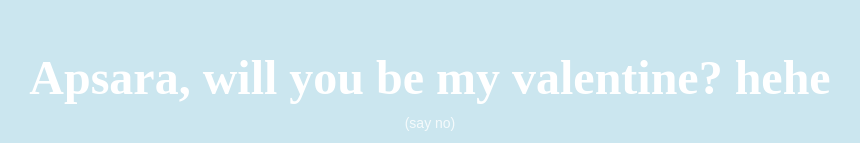
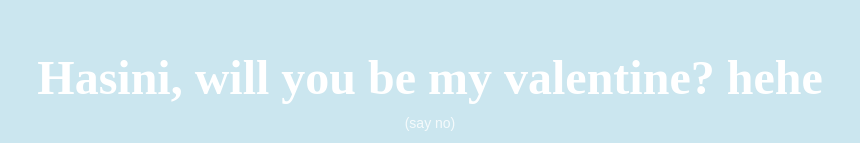
Before and after one commit to Zippo-08/more, a plain HTML site: page index.html in a window 1280 px wide. Shown: the part 179-322 px from the top of the page, without its empty margins (210-1070 px from the left). Drawn offline with Linux system fonts and the light colour scheme.

Commit message:
Update index.html

```diff
--- a/index.html
+++ b/index.html
@@ -88,7 +88,7 @@
 </head>
 <body>
     <div class="container">
-        <h1 class="header_text">Apsara, will you be my valentine? hehe</h1>
+        <h1 class="header_text">Hasini, will you be my valentine? hehe</h1>
         <p class="sub_text">(say no)</p>
         <div class="gif_container">
             <img src="https://64.media.tumblr.com/44437aaa3af65ef5b5dc25b2cf1e81d1/6acc7d78ea83e207-45/s400x600/5b30035952803850ed3136fbe760ceff97ee8d19.gif" alt="Cute animated illustration">
```
